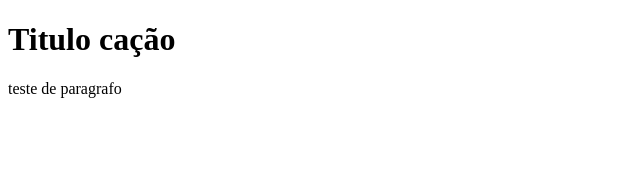
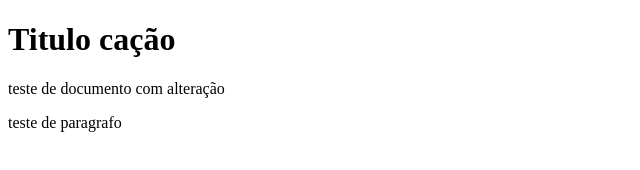
Before and after one commit to andreeppinghaus/devHtml-3003, a plain HTML site: page index.html in a window 1280 px wide. Shown: the whole page, without its empty margins (0-640 px from the left). Drawn offline with Linux system fonts and the light colour scheme.

Commit message:
correção de bug para teste.

```diff
--- a/index.html
+++ b/index.html
@@ -6,6 +6,7 @@
 </head>
 <body>
   <h1>Titulo cação</h1>
+  <p>teste de documento com alteração</p>
  <p> teste de paragrafo</p>
 </body>
 </html>
```
